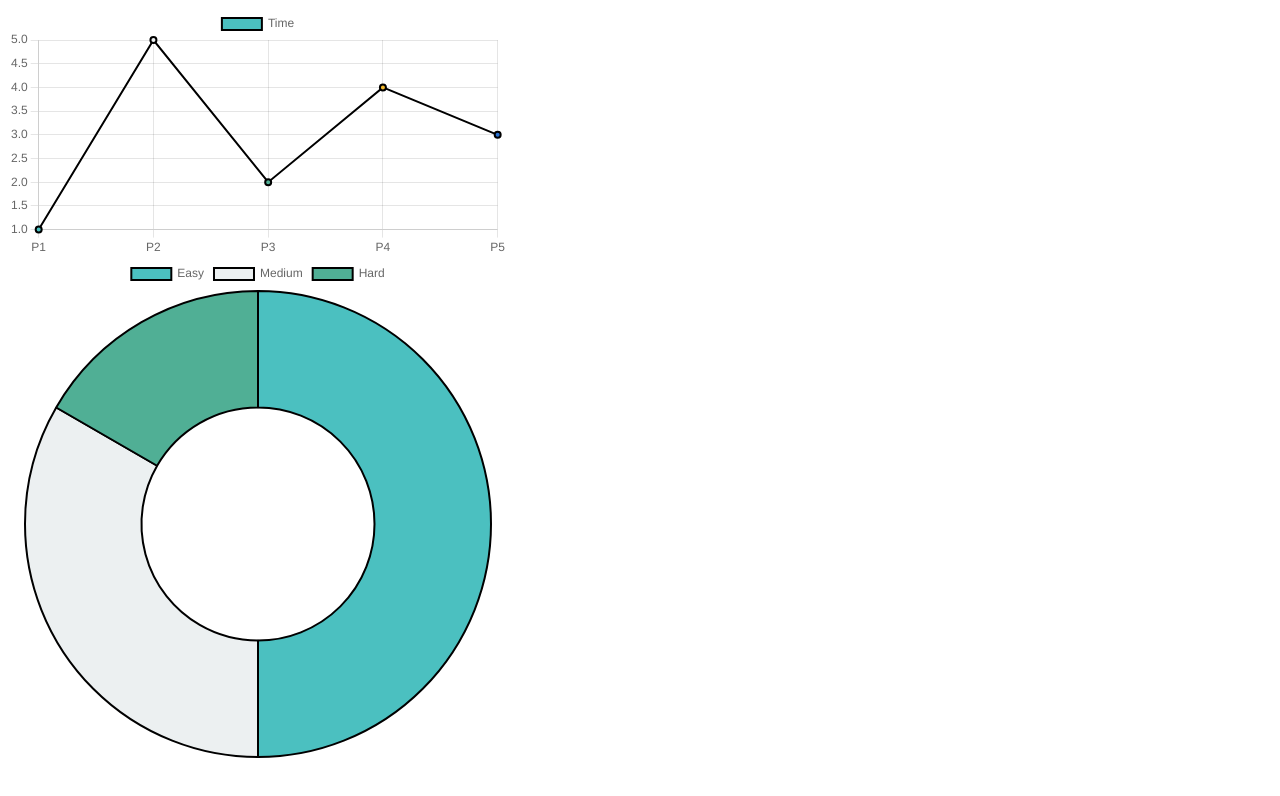
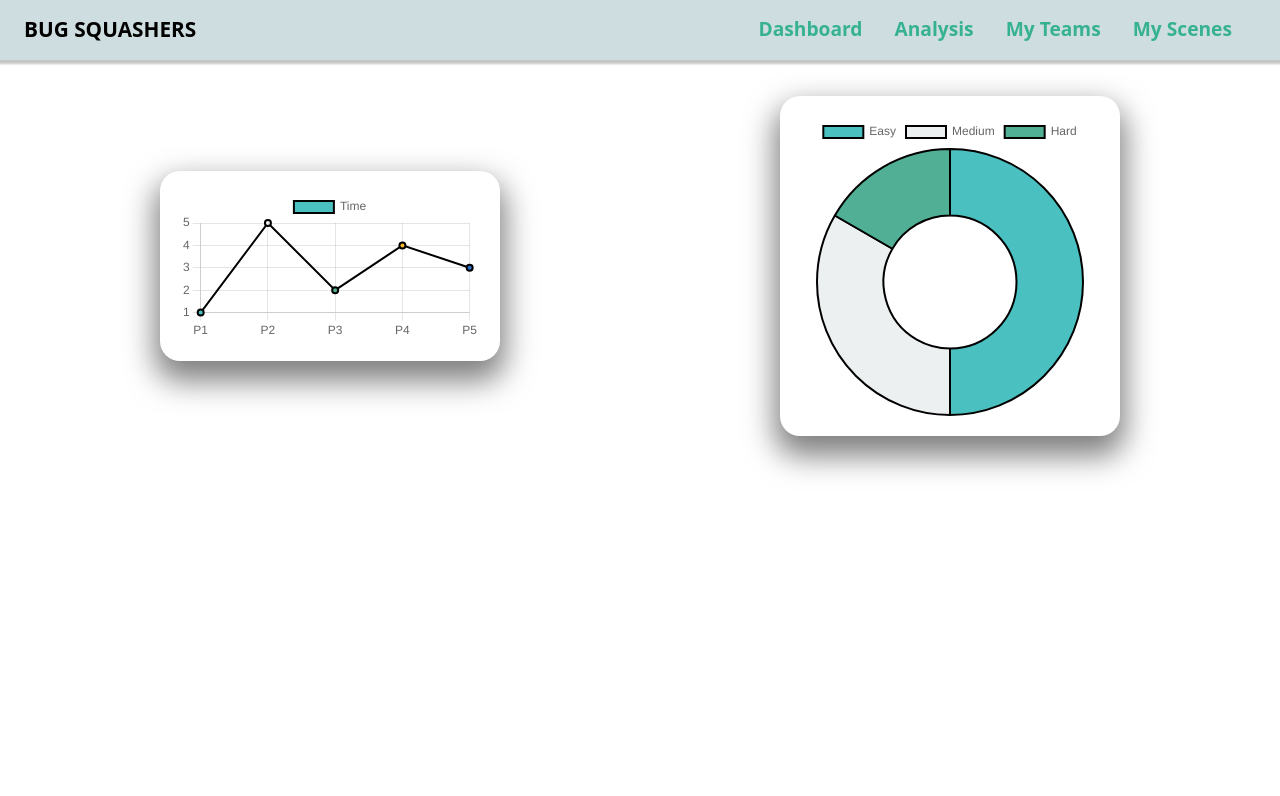
Before and after one commit to Bhavna214/Charts, a React (Create React App) app: page / in a window 1280 px wide. Shown: the top 796 px of the page. Built offline with nearby package versions, Linux system fonts and the light colour scheme.

Commit message:
Charts styled and navbar added

```diff
--- a/package.json
+++ b/package.json
@@ -11,6 +11,7 @@
     "react": "^18.2.0",
     "react-chartjs-2": "^4.3.1",
     "react-dom": "^18.2.0",
+    "react-router-dom": "^6.3.0",
     "react-scripts": "5.0.1",
     "web-vitals": "^2.1.4"
   },
--- a/public/index.html
+++ b/public/index.html
@@ -24,6 +24,7 @@
       work correctly both with client-side routing and a non-root public URL.
       Learn how to configure a non-root public URL by running `npm run build`.
     -->
+    <link href="https://cdn.jsdelivr.net/npm/bootstrap@5.1.3/dist/css/bootstrap.min.css" rel="stylesheet" integrity="sha384-1BmE4kWBq78iYhFldvKuhfTAU6auU8tT94WrHftjDbrCEXSU1oBoqyl2QvZ6jIW3" crossorigin="anonymous">
     <title>React App</title>
   </head>
   <body>
@@ -40,4 +41,6 @@
       To create a production bundle, use `npm run build` or `yarn build`.
     -->
   </body>
+    <script src="https://cdn.jsdelivr.net/npm/@popperjs/core@2.10.2/dist/umd/popper.min.js" integrity="sha384-7+zCNj/IqJ95wo16oMtfsKbZ9ccEh31eOz1HGyDuCQ6wgnyJNSYdrPa03rtR1zdB" crossorigin="anonymous"></script>
+    <script src="https://cdn.jsdelivr.net/npm/bootstrap@5.1.3/dist/js/bootstrap.min.js" integrity="sha384-QJHtvGhmr9XOIpI6YVutG+2QOK9T+ZnN4kzFN1RtK3zEFEIsxhlmWl5/YESvpZ13" crossorigin="anonymous"></script>
 </html>
--- a/src/App.css
+++ b/src/App.css
@@ -36,3 +36,38 @@
       transform: rotate(360deg);
     }
   }
+
+  .graphContainer{
+    display: flex;
+    align-items: center;
+    justify-content: space-around;
+    padding: 20px;
+  }
+
+  .lineChart{
+    border-radius: 20px;
+    padding: 20px;
+    width: 500;
+    margin-top: 1rem;
+    box-shadow: 0 15px 30px 5px rgba(0,0,0,0.5);
+  }
+
+  .pieChart{
+    border-radius: 20px;
+    padding: 20px;
+    width: 500;
+    margin-top: 1rem;
+    box-shadow: 0 15px 30px 5px rgba(0,0,0,0.5);
+  }
+
+  @media screen and (max-width:883px){
+    .graphContainer{
+      flex-direction: column;
+    }
+    .lineChart{
+      width: 90vw;
+    }
+    .pieChart{
+      width: 90vw;
+    }
+  }
--- a/src/App.js
+++ b/src/App.js
@@ -5,6 +5,7 @@ import LineChart from "./components/LineChart";
 import PieChart from "./components/PieChart";
 import { UserData } from "./data";
 import { LineData } from "./LineData";
+import NavBar from "./components/NavBar";
 
 function App() {
   const [userData, setUserData] = useState({
@@ -49,16 +50,20 @@ function App() {
 
   return (
     <div className="App">
+      <NavBar></NavBar>
       {/* <div style={{ width: 700 }}>
         <BarChart chartData={userData} />
       </div> */}
-      <div style={{ width: 500 }}>
-        <LineChart chartData={lineData} />
-      </div>
-      <div style={{ width: 500 }}>
-        <PieChart chartData={userData} />
+      <div className="graphContainer">
+        <div className="lineChart" >
+          <LineChart chartData={lineData} />
+        </div>
+        <div className="pieChart" >
+          <PieChart chartData={userData} />
+        </div>
       </div>
     </div>
+
   );
 }
 
--- /dev/null
+++ b/src/components/NavBar.js
@@ -0,0 +1,48 @@
+import { useState } from "react"
+import '../css/navbar.css'
+
+export default function Navbar() {
+  const [isNavExpanded, setIsNavExpanded] = useState(false)
+
+  return (
+    <nav className="navigation">
+      <a href="/" className="brand-name">
+        BUG SQUASHERS
+      </a>
+      <button
+        className="hamburger"
+        onClick={() => {
+          setIsNavExpanded(!isNavExpanded)
+        }}
+      >
+        {/* hamburger svg code... */
+        <svg viewBox="0 0 100 80" width="25" height="25">
+        <rect width="100" height="20"></rect>
+        <rect y="30" width="100" height="20"></rect>
+        <rect y="60" width="100" height="20"></rect>
+      </svg>
+      }
+      </button>
+      <div
+        className={
+          isNavExpanded ? "navigation-menu expanded" : "navigation-menu"
+        }
+      >
+        <ul>
+          <li>
+            <a href="/home">Dashboard</a>
+          </li>
+          <li>
+            <a href="/about">Analysis</a>
+          </li>
+          <li>
+            <a href="/contact">My Teams</a>
+          </li>
+          <li>
+            <a href="/contact">My Scenes</a>
+          </li>
+        </ul>
+      </div>
+    </nav>
+  );
+}
--- /dev/null
+++ b/src/css/navbar.css
@@ -0,0 +1,124 @@
+.navigation {
+    height: 60px;
+    width: 100%;
+    display: flex;
+    align-items: center;
+    position: relative;
+    padding: 0.5rem 0rem;
+    background-color: #CEDDDF;
+    box-shadow: 0 2px 2px 2px rgba(9, 9, 9, 0.23);
+  }
+
+  .brand-name {
+    text-decoration: none;
+    color: black;
+    font-size: 1.3rem;
+    font-weight: bold;
+    margin-left: 1.5rem;
+  }
+
+  .brand-name:hover{
+    color: black;
+  }
+
+  .navigation-menu {
+    margin-left: auto;
+  }
+
+  .navigation-menu ul {
+    display: flex;
+    margin-top: 0.9rem;
+    padding: 0;
+    margin-right: 2rem;
+  }
+  /* // removes default disc bullet for li tags and applies margin to left & right side */
+  .navigation-menu li {
+
+    list-style-type: none;
+    margin: 1rem 1rem;
+  }
+  .navigation-menu li a {
+    /* // increases the surface area of the anchor tag to span more than just the anchor text */
+    text-decoration: none;
+    display: block;
+    width: 100%;
+    color: #36B292;
+    font-size: 1.2rem;
+    font-weight: bold;
+  }
+
+  .navigation-menu li a:hover{
+    border-bottom: 2px solid #36B292 ;
+  }
+
+  .hamburger {
+    /* // removes default border on button element */
+    border: 0;
+    height: 40px;
+    width: 40px;
+    padding: -0.5rem;
+    border-radius: 50%;
+    background-color:white ;
+    cursor: pointer;
+    transition: background-color 0.2s ease-in-out;
+  /* // positions the icon to the right and center aligns it vertically */
+    position: absolute;
+    top: 50%;
+    right: 25px;
+    transform: translateY(-50%);
+    display: none;
+  }
+
+
+
+  @media screen and (max-width: 768px) {
+    .hamburger {
+      display: block;
+      color: white;
+    }
+
+    .navigation{
+      width: 100%;
+    }
+
+    .navigation-menu ul {
+        display: none;
+        margin-top: 0;
+      }
+
+      .navigation-menu ul {
+        /* // navigation menu is positioned to start 60px from the top of the document (which is directly below the navbar) */
+        position: absolute;
+        top: 60px;
+        left: 0;
+        /* // stacks the li tags vertically  */
+        flex-direction: column;
+       /* // makes menu span full height and width */
+        width: 100%;
+        height: calc(100vh - 77px);
+        background-color: white;
+        border-top: 1px solid black;
+      }
+      .navigation-menu li {
+        /* // centers link text and strips off margin */
+        text-align: center;
+        margin: 0;
+      }
+      .navigation-menu li a {
+        color: black;
+        /* // increases the surface area of the anchor tag to span the full width of the menu */
+        width: 100%;
+        padding: 1.5rem 0;
+      }
+      .navigation-menu li:hover {
+        background-color: #eee;
+      }
+
+      .navigation-menu ul {
+        /* previous styles */
+        display: none;
+      }
+      .navigation-menu.expanded ul {
+        display: block;
+      }
+  }
```
Also changed, not shown: 1 other file (tests, documents, lock files or other folders).
